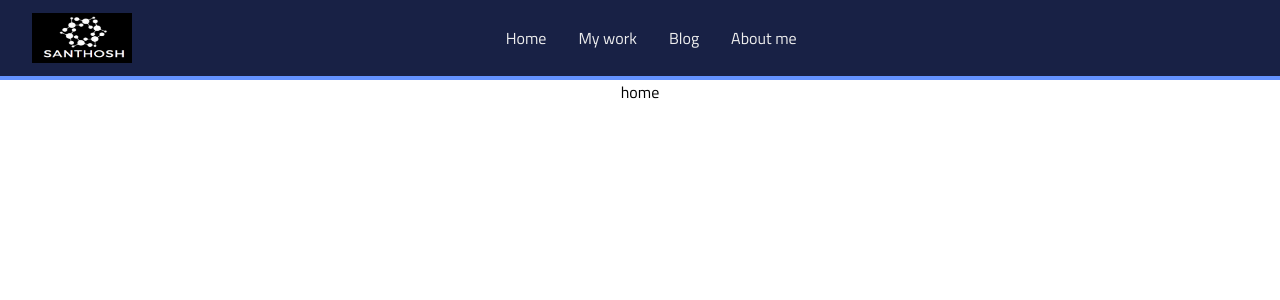
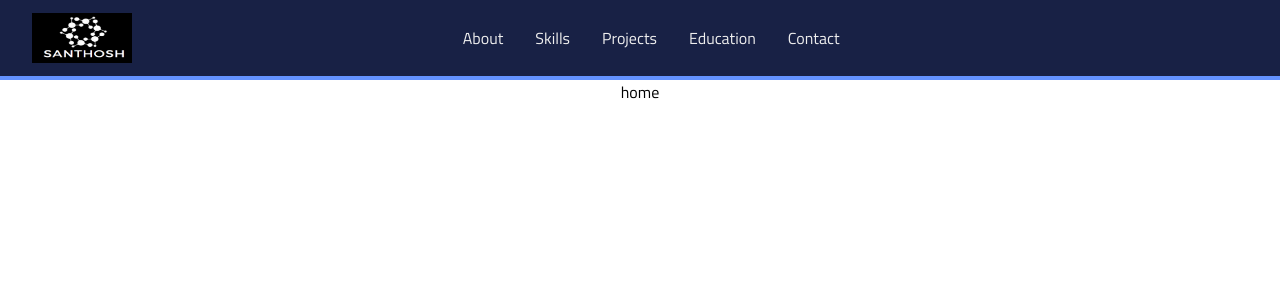
Before and after one commit to santhoshboinapally/santhosh82, a React (Create React App) app: page / in a window 1280 px wide. Shown: the top 300 px of the page. Built offline with nearby package versions, Linux system fonts and the light colour scheme.

Commit message:
navbar.js updated

```diff
--- a/src/components/navbar.js
+++ b/src/components/navbar.js
@@ -16,10 +16,12 @@ function Navbar() {
 		<header>
 			<img className="logo" src= {logo} alt="logo" />
  			<nav ref={navRef}>
-				<a href="/#">Home</a>
-				<a href="/#">My work</a>
-				<a href="/#">Blog</a>
-				<a href="/#">About me</a>
+				<a href="/#">About</a>
+				<a href="/#">Skills</a>
+				<a href="/#">Projects</a>
+				<a href="/#">Education</a>
+				<a href="/#">Contact</a>
+
 				<button
 					className="nav-btn nav-close-btn"
 					onClick={showNavbar}>
```
